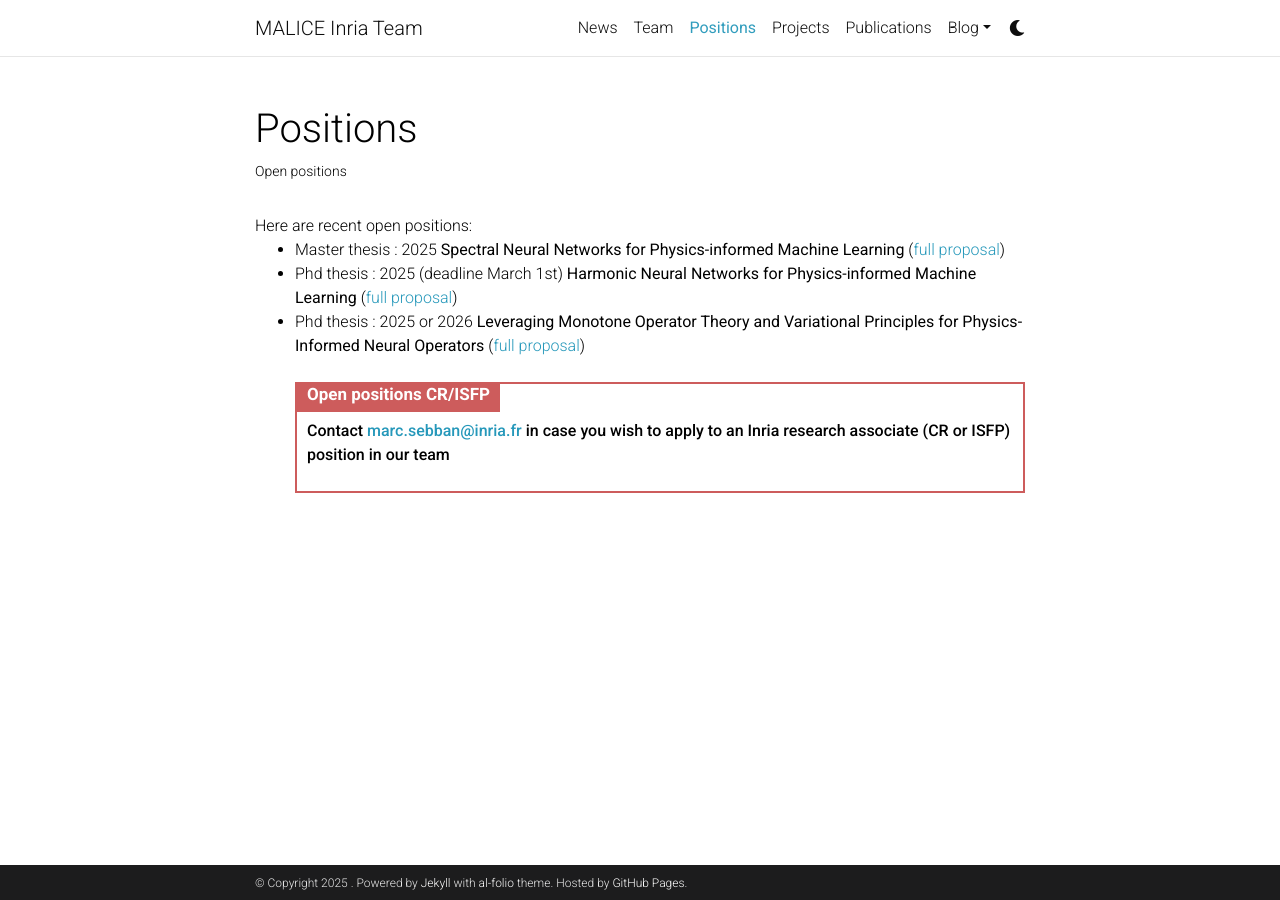
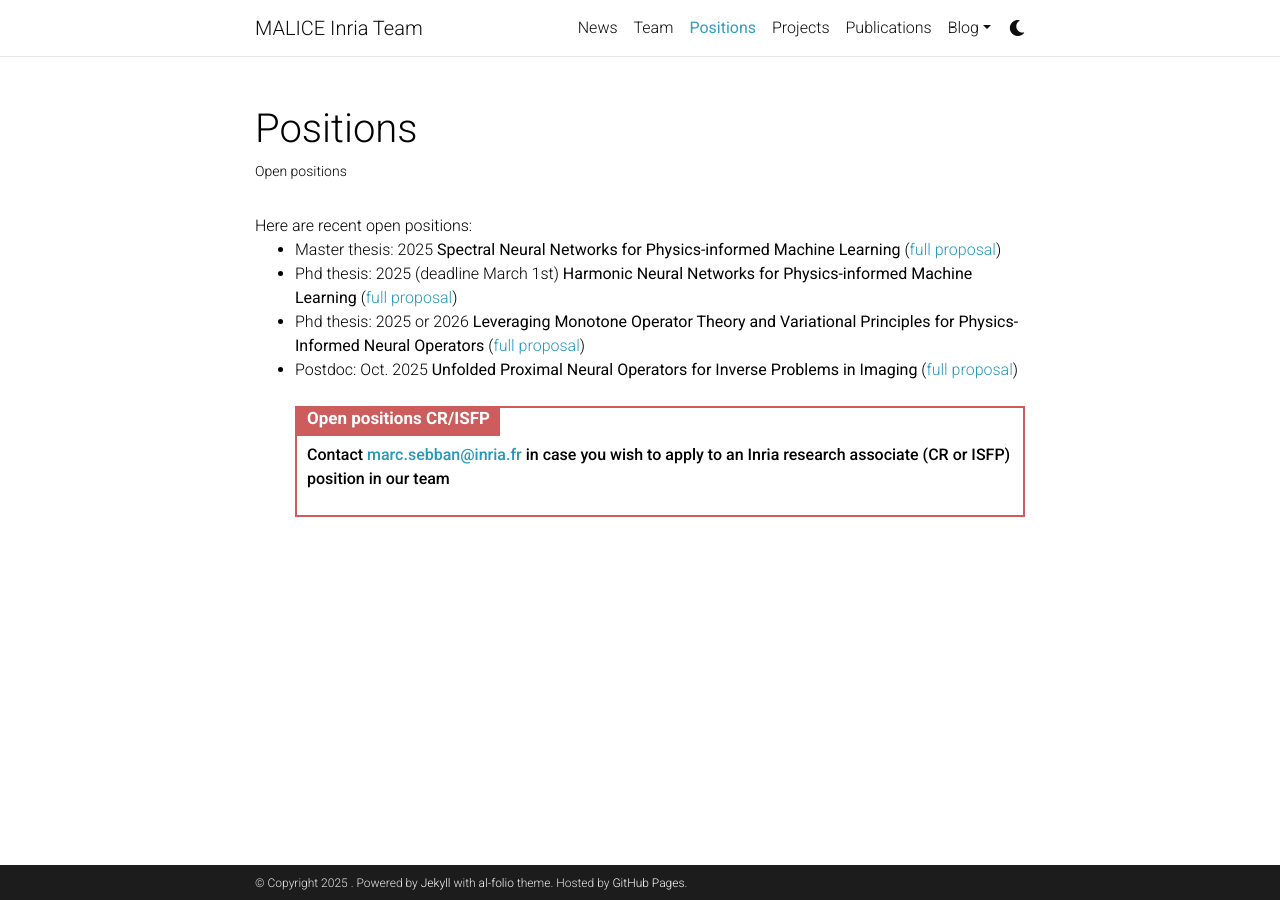
Before and after one commit to labhc-malice/labhc-malice.github.io, a Jekyll site: the page built from _pages/positions.md, in a window 1280 px wide. Built offline with Jekyll 4.4.1, drawn with Linux system fonts in a browser that asks for light colours; comment, search, counter and statistics services are not loaded; a style sheet for code colours, icons or effects is not loaded.

Commit message:
Update positions.md

```diff
--- a/_pages/positions.md
+++ b/_pages/positions.md
@@ -13,10 +13,12 @@ horizontal: false
 <div class="positions">
 Here are recent open positions:
 <ul>
-  <li>Master thesis : 2025 <b>Spectral Neural Networks for Physics-informed Machine Learning</b> (<a href="https://www.benjamin-girault.com/pdfs/internship-offer-fourier-nn-2025.pdf">full proposal</a>)</li>
-  <li>Phd thesis : 2025 (deadline March 1st) <b>Harmonic Neural Networks for Physics-informed Machine Learning</b> (<a href="https://www.benjamin-girault.com/pdfs/offre-these-2025-harmonic-nn.pdf">full proposal</a>)</li>
-  <li>Phd thesis : 2025 or 2026 <b>Leveraging Monotone Operator Theory and Variational
+  <li>Master thesis: 2025 <b>Spectral Neural Networks for Physics-informed Machine Learning</b> (<a href="https://www.benjamin-girault.com/pdfs/internship-offer-fourier-nn-2025.pdf">full proposal</a>)</li>
+  <li>Phd thesis: 2025 (deadline March 1st) <b>Harmonic Neural Networks for Physics-informed Machine Learning</b> (<a href="https://www.benjamin-girault.com/pdfs/offre-these-2025-harmonic-nn.pdf">full proposal</a>)</li>
+  <li>Phd thesis: 2025 or 2026 <b>Leveraging Monotone Operator Theory and Variational
 Principles for Physics-Informed Neural Operators</b> (<a href="https://jordan-frecon.com/download/thesis/2025-Thesis-LabHC-Physics_informed_Neural_Architecture_Design.pdf">full proposal</a>)</li>
+  <li>Postdoc: Oct. 2025 <b>Unfolded Proximal Neural Operators
+for Inverse Problems in Imaging</b> (<a href="https://jordan-frecon.com/download/postdoc/2025-Postdoc-LabHC-proxima.pdf">full proposal</a>)</li>
 
 
 <div class="danger-box-titled">
```
